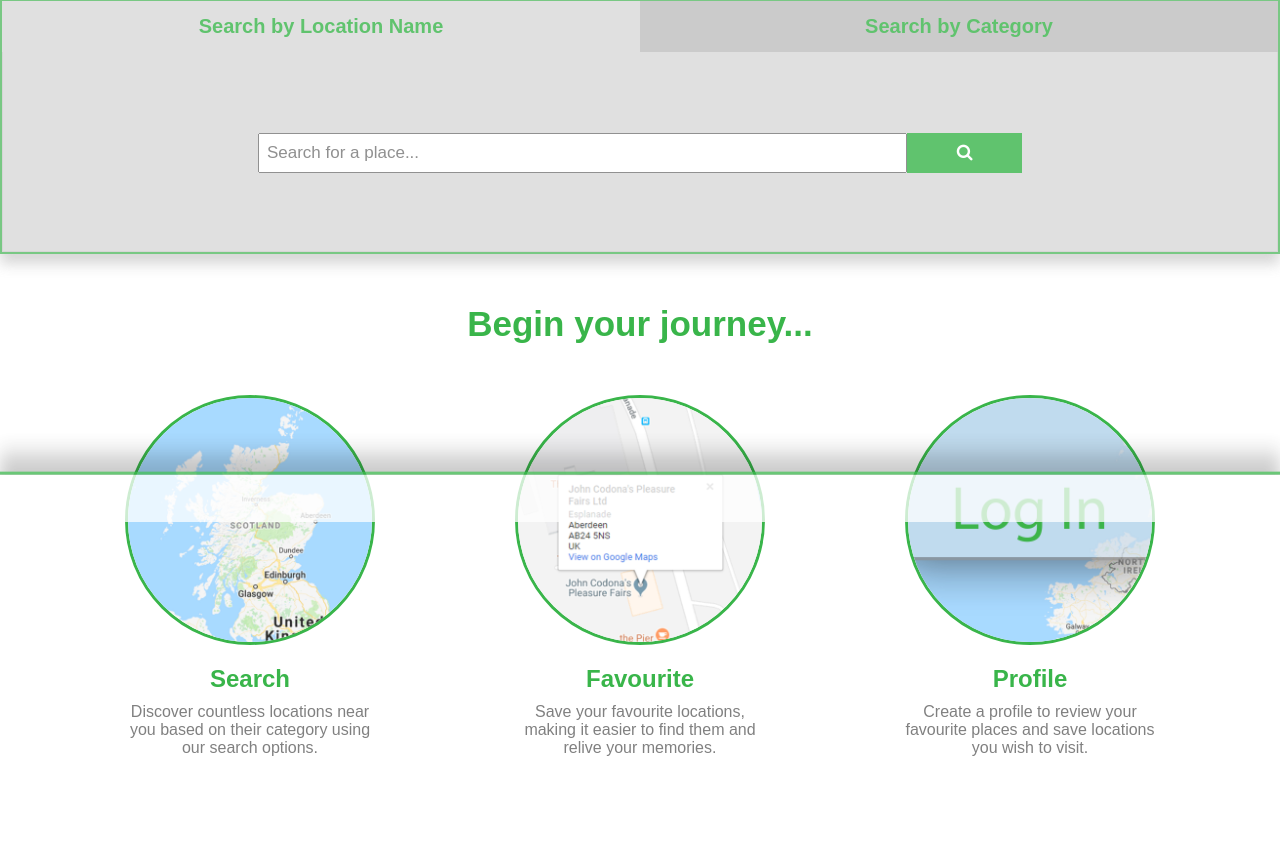
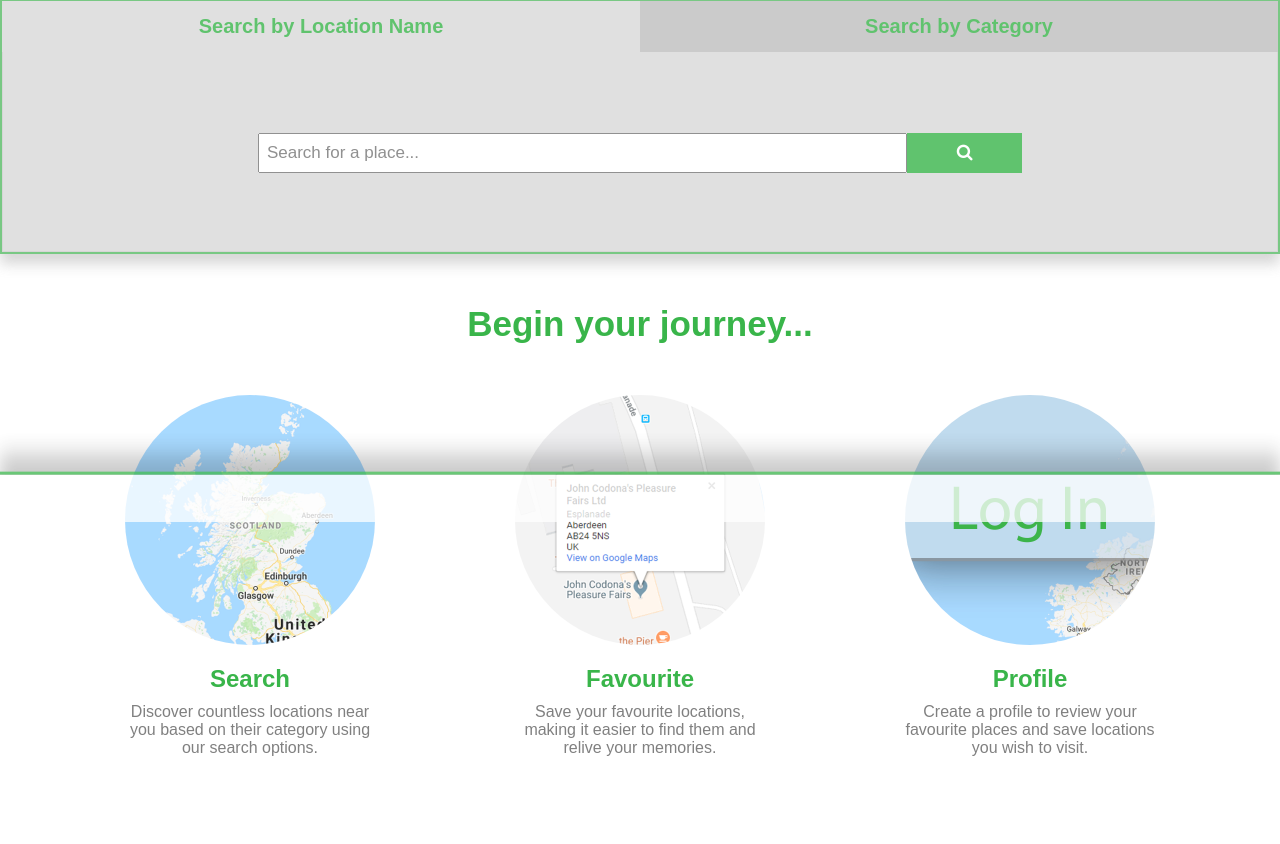
Before and after one commit to BruceWiseman/Journey, a web app: file homePage.html in a window 1280 px wide. Shown: the part 278-1122 px from the top of the page. Run offline with its HTML, style and script files only (its server is not run), Linux system fonts and the light colour scheme.

Commit message:
Border change

```diff
--- a/StyleSheets/homeStyle.css
+++ b/StyleSheets/homeStyle.css
@@ -127,7 +127,7 @@
   width:250px;
   height:250px;
   border-radius: 50%;
-  border: 3px solid #39B54A;
+  border: 3px solid #lightgrey;
 }
 
 .infoHead{
```
